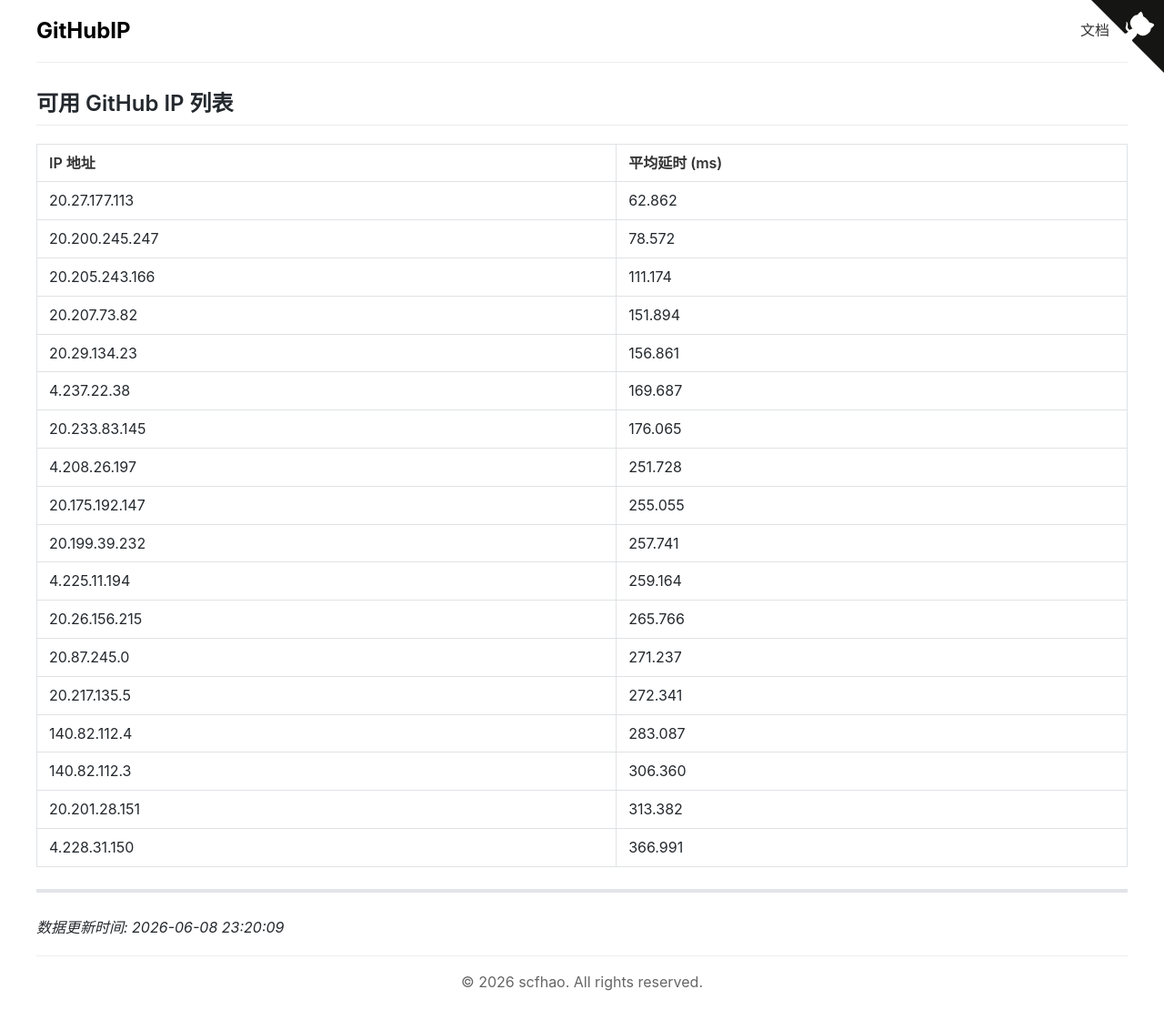
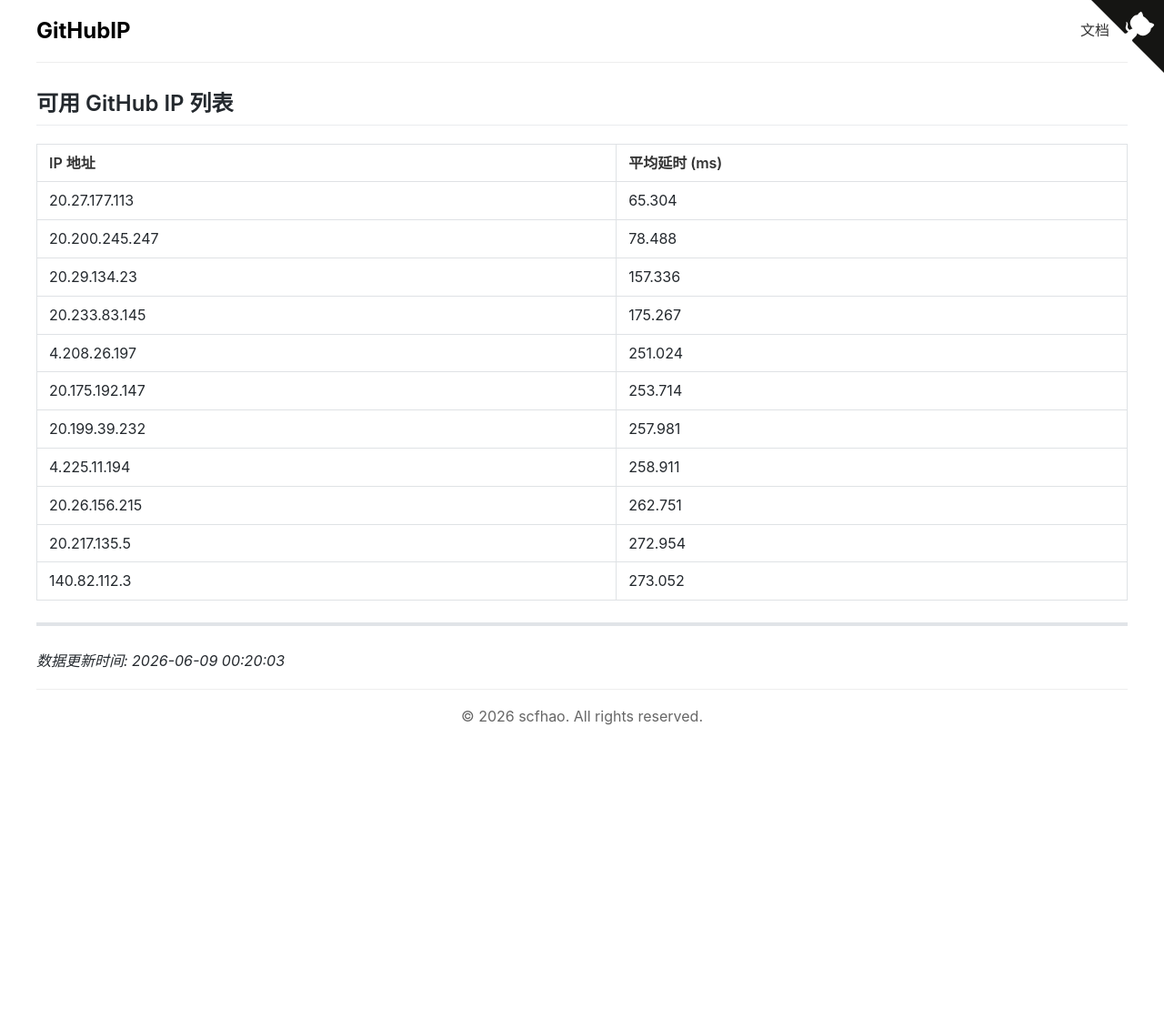
Before and after one commit to scfhao/GitHubIP, a Jekyll site: the page built from index.md, in a window 1280 px wide. Shown: the whole page at 91% size. Built offline with Jekyll 4.4.1, drawn with Linux system fonts in a browser that asks for light colours; after the commit the page ends 900 px from its top, so only the background shows below that.

Commit message:
自动脚本执行 - 2026-06-09 00:20:03

```diff
--- a/index.md
+++ b/index.md
@@ -1,32 +1,25 @@
 ---
 layout: home
 title: GitHub IP 列表
-date: 2026-06-08 23:20:09
+date: 2026-06-09 00:20:03
 ---
 
 ## 可用 GitHub IP 列表
 
 | IP 地址 | 平均延时 (ms) |
 |---------|--------------|
-| 20.27.177.113 | 62.862 |
-| 20.200.245.247 | 78.572 |
-| 20.205.243.166 | 111.174 |
-| 20.207.73.82 | 151.894 |
-| 20.29.134.23 | 156.861 |
-| 4.237.22.38 | 169.687 |
-| 20.233.83.145 | 176.065 |
-| 4.208.26.197 | 251.728 |
-| 20.175.192.147 | 255.055 |
-| 20.199.39.232 | 257.741 |
-| 4.225.11.194 | 259.164 |
-| 20.26.156.215 | 265.766 |
-| 20.87.245.0 | 271.237 |
-| 20.217.135.5 | 272.341 |
-| 140.82.112.4 | 283.087 |
-| 140.82.112.3 | 306.360 |
-| 20.201.28.151 | 313.382 |
-| 4.228.31.150 | 366.991 |
+| 20.27.177.113 | 65.304 |
+| 20.200.245.247 | 78.488 |
+| 20.29.134.23 | 157.336 |
+| 20.233.83.145 | 175.267 |
+| 4.208.26.197 | 251.024 |
+| 20.175.192.147 | 253.714 |
+| 20.199.39.232 | 257.981 |
+| 4.225.11.194 | 258.911 |
+| 20.26.156.215 | 262.751 |
+| 20.217.135.5 | 272.954 |
+| 140.82.112.3 | 273.052 |
 
 ---
 
-*数据更新时间: 2026-06-08 23:20:09*
+*数据更新时间: 2026-06-09 00:20:03*
```
